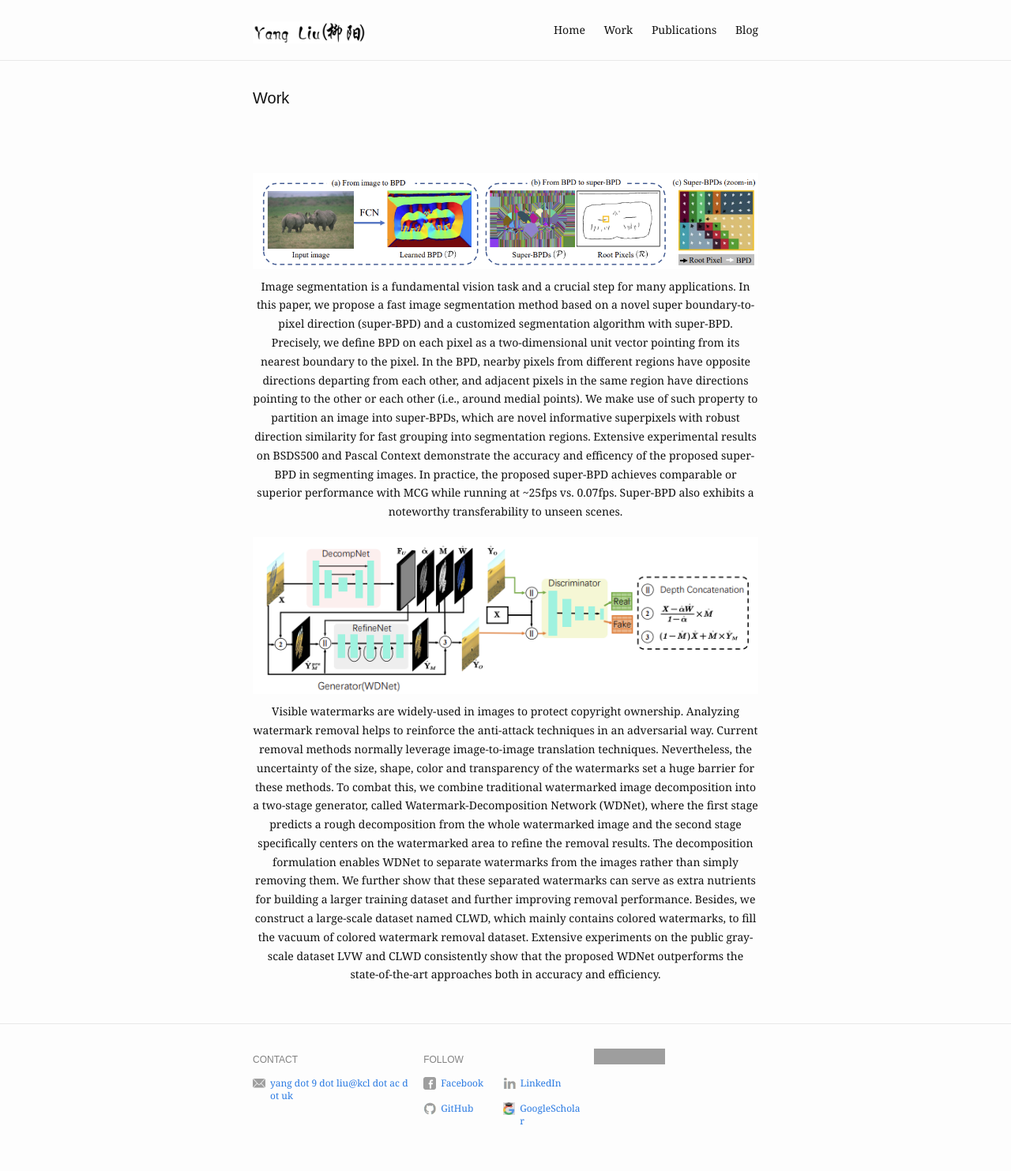
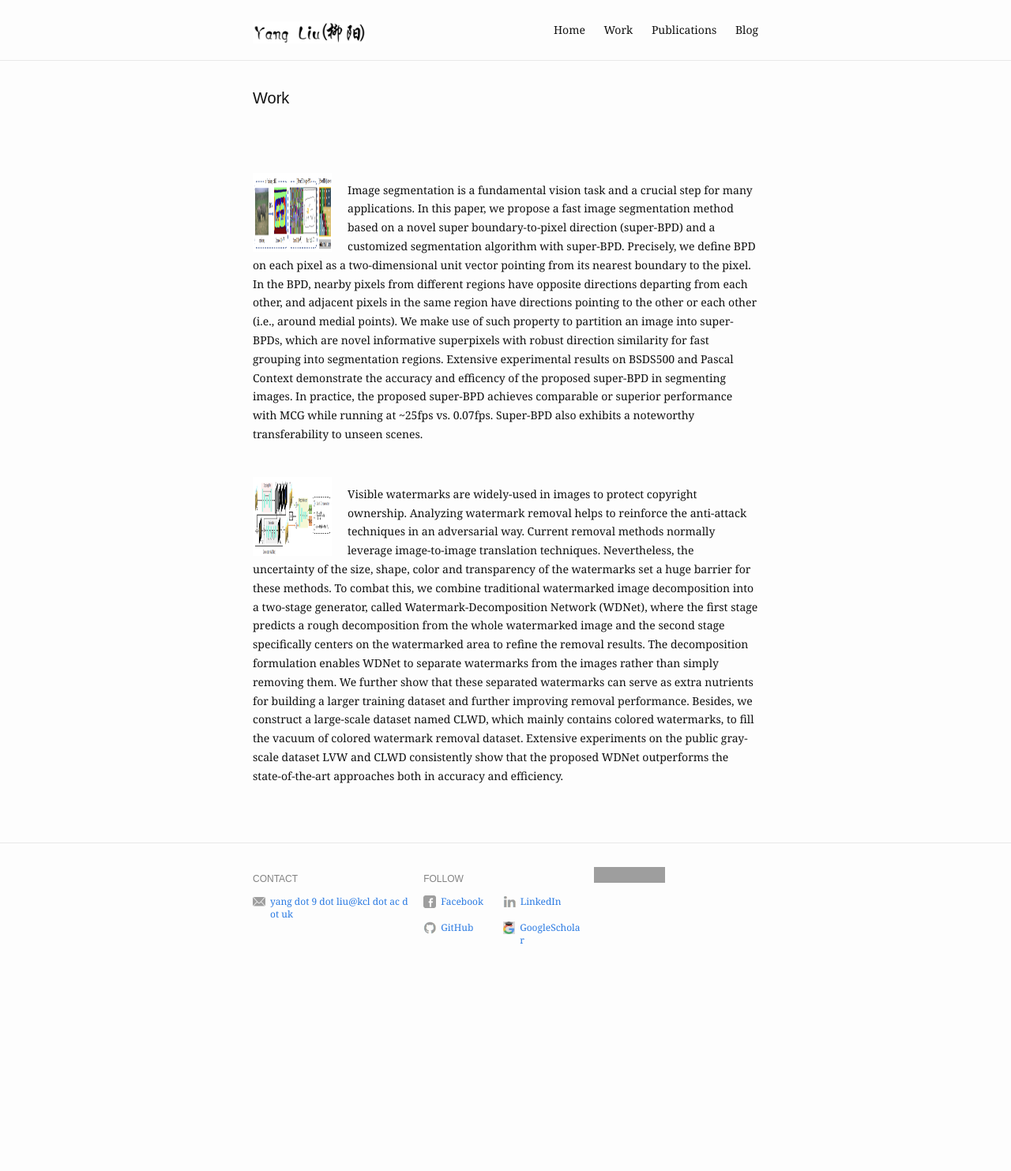
Before and after one commit to MRUIL/MRUIL.github.io, a Jekyll site: the page built from work.md, in a window 1280 px wide. Shown: the whole page at 79% size. Built offline with Jekyll 4.4.1, drawn with Linux system fonts in a browser that asks for light colours; after the commit the page ends 1254 px from its top, so only the background shows below that; grey boxes are pictures that could not be loaded.

Commit message:
Update _work.scss

```diff
--- a/_sass/_work.scss
+++ b/_sass/_work.scss
@@ -5,14 +5,17 @@
   overflow: hidden;
   padding-bottom: 3em;
 }
-
 .work-item {
-  text-align: center; /* 让所有内容在容器中水平居中 */
-  margin-bottom: 20px; /* 可选，增加图和描述之间的垂直间距 */
+  clear: both;
+  overflow: hidden;
+  padding-bottom: 3em;
 }
 
 .work-bubble {
-  max-width: 100%; /* 图片最大宽度不超过容器宽度 */
+  float: left;
+  padding-right: 20px;
+  width: 100px;
+  height: 100px;
 }
 
 .work-title {
```
